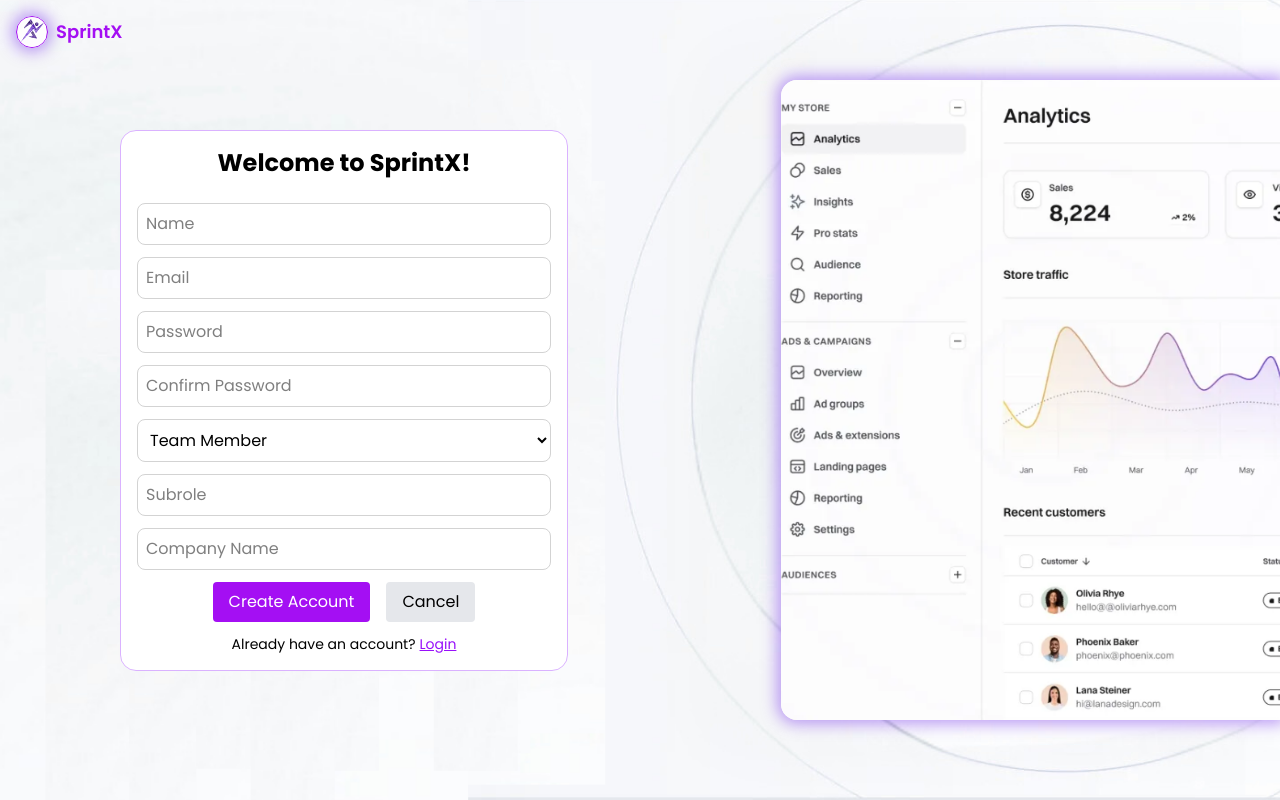
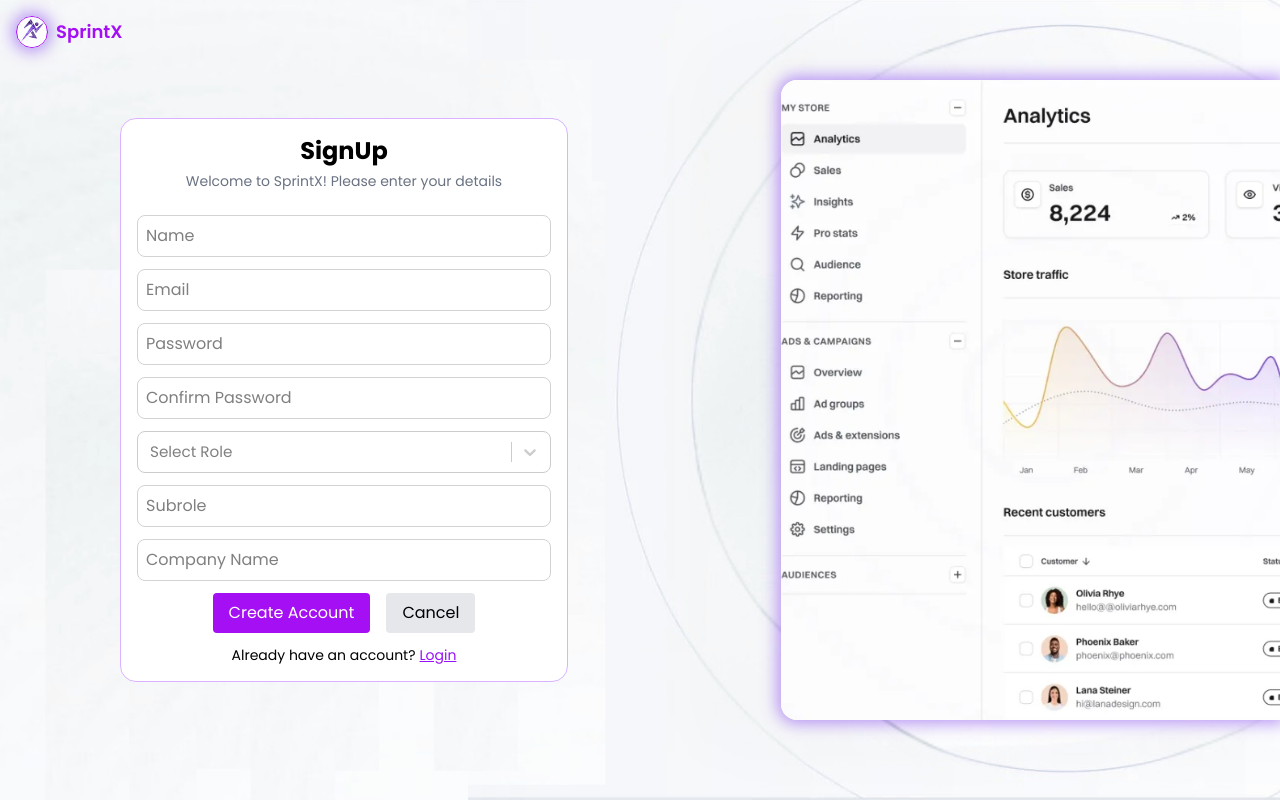
Before and after one commit to Sabarish-developer/SprintX, a React (Vite) app in the folder client/: page /signup in a window 1280 px wide. Built offline with nearby package versions, Linux system fonts and the light colour scheme.

Commit message:
SignUp updated select heading

```diff
--- a/client/package.json
+++ b/client/package.json
@@ -18,6 +18,7 @@
     "react-dom": "^19.0.0",
     "react-hook-form": "^7.54.2",
     "react-router-dom": "^7.4.0",
+    "react-select": "^5.10.1",
     "react-slick": "^0.30.3",
     "slick-carousel": "^1.8.1",
     "tailwindcss": "^4.0.14"
--- a/client/src/components/SignUp.jsx
+++ b/client/src/components/SignUp.jsx
@@ -1,11 +1,39 @@
 import { useState } from 'react';
-import { useForm } from 'react-hook-form';
+import { useForm, Controller } from 'react-hook-form';
 import { useNavigate } from 'react-router-dom';
+import Select from 'react-select';
 import OTPPopup from './OTPPopup';
 import '../SignUp.css';
 import SignImg from '../assets/SignUp.png';
 import logo from '../assets/logo.svg';
 import circlebg from '../assets/bg-canva.svg';
+
+const roleOptions = [
+  { value: 'Team member', label: 'Team Member' },
+  { value: 'Scrum master', label: 'Scrum Master' },
+  { value: 'Product owner', label: 'Product Owner' }
+];
+
+const customSelectStyles = {
+  control: (base, state) => ({
+    ...base,
+    borderRadius: '0.5rem',
+    border: state.isFocused ? '2px solid #c084fc' : '1px solid light-gray',
+    boxShadow: 'none',
+    padding: '2px',
+    fontSize: '0.95rem',
+  }),
+  option: (base, state) => ({
+    ...base,
+    backgroundColor: state.isSelected
+      ? '#a855f7'
+      : state.isFocused
+      ? '#a40ff3'
+      : '#fff',
+    color: state.isSelected ? '#fff' : '#000',
+    fontSize: '0.95rem',
+  }),
+};
 
 const Signup = () => {
   const [showOTP, setShowOTP] = useState(false);
@@ -18,6 +46,7 @@
     handleSubmit,
     watch,
     setValue,
+    control,
     formState: { errors },
   } = useForm();
 
@@ -36,16 +65,17 @@
   };
 
   return (
-    <div className="min-h-screen w-full bg-cover w-300 bg-fixed bg-center" style={{ backgroundImage: `url(${circlebg})` }}>
+    <div className="min-h-screen w-full bg-cover bg-fixed bg-center" style={{ backgroundImage: `url(${circlebg})` }}>
       <div className="absolute top-4 left-4 flex items-center space-x-0">
         <img src={logo} alt="Logo" className="w-8 h-8 border border-[#a40ff3] shadow-custom rounded-full object-contain mr-2" />
         <span className="text-lg font-semibold text-[#a40ff3] tightly-tracked">SprintX</span>
       </div>
       <div className="min-h-screen flex flex-col justify-center items-center md:flex-col lg:flex-row text-black lg:pl-8">
         {/* Form Section */}
-      <div className="w-full lg:w-1/2 bo flex flex-col justify-center items-center p-2">
+        <div className="w-full lg:w-1/2 flex flex-col justify-center items-center p-2">
           <form onSubmit={handleSubmit(onSubmit)} className="w-full mt-3 lg:mt-0 border lg:border rounded-2xl border-purple-300 max-w-md space-y-3 p-4 bg-white">
-          <h2 className="text-2xl font-bold mb-6 w-full text-center">Welcome to SprintX!</h2>
+            <h2 className="text-2xl font-bold mb-1 w-full text-center">SignUp</h2><p className="text-sm text-gray-500 text-center mb-6">Welcome to SprintX! Please enter your details</p>
+
             <input {...register("name", { required: true })} placeholder="Name" className="input-field" />
             {errors.name && <span className="text-red-500 text-sm">Name is required</span>}
 
@@ -72,19 +102,25 @@
               className="input-field"
               onChange={handleConfirmChange}
             />
-          {!confirmMatch && (
-            <span className="text-red-500 text-sm">Passwords do not match</span>
+            {!confirmMatch && <span className="text-red-500 text-sm">Passwords do not match</span>}
+
+            {/* Role Dropdown (React-Select + React Hook Form Controller) used here */}
+            <Controller
+              name="role"
+              control={control}
+              rules={{ required: "Role is required" }}
+              render={({ field }) => (
+                <Select
+                  {...field}
+                  options={roleOptions}
+                  placeholder="Select Role"
+                  styles={customSelectStyles}
+                />
               )}
-
-          <select {...register("role")} className="input-field">
-            <option value="Team member">Team Member</option>
-            <option value="Scrum master">Scrum Master</option>
-            <option value="Product owner">Product Owner</option>
-          </select>
+            />
+            {errors.role && <span className="text-red-500 text-sm">{errors.role.message}</span>}
 
             <input placeholder="Subrole" className="input-field" />
-          {/* <input {...register("subrole", { required: true })} placeholder="Subrole" className="input-field" /> */}
-          {/* {errors.subrole && <span className="text-red-500 text-sm">Subrole is required</span>} */}
 
             <input {...register("company", { required: true })} placeholder="Company Name" className="input-field" />
             {errors.company && <span className="text-red-500 text-sm">Company name is required</span>}
@@ -105,16 +141,10 @@
           </form>
         </div>
 
-      {/* Image Section */}
         <div className="hidden lg:flex lg:w-1/2 justify-end items-center">
-        <img
-          src={SignImg}
-          alt="Signup Visual"
-          className="signup-image float-slow"
-        />
+          <img src={SignImg} alt="Signup Visual" className="signup-image float-slow" />
         </div>
 
-      {/* OTP Popup */}
         {showOTP && <OTPPopup onVerify={() => navigate('/home')} onClose={() => setShowOTP(false)} />}
       </div>
     </div>
```
Also changed, not shown: 1 other file (tests, documents, lock files or other folders). Lines whose indentation alone changed are shown as unchanged.
